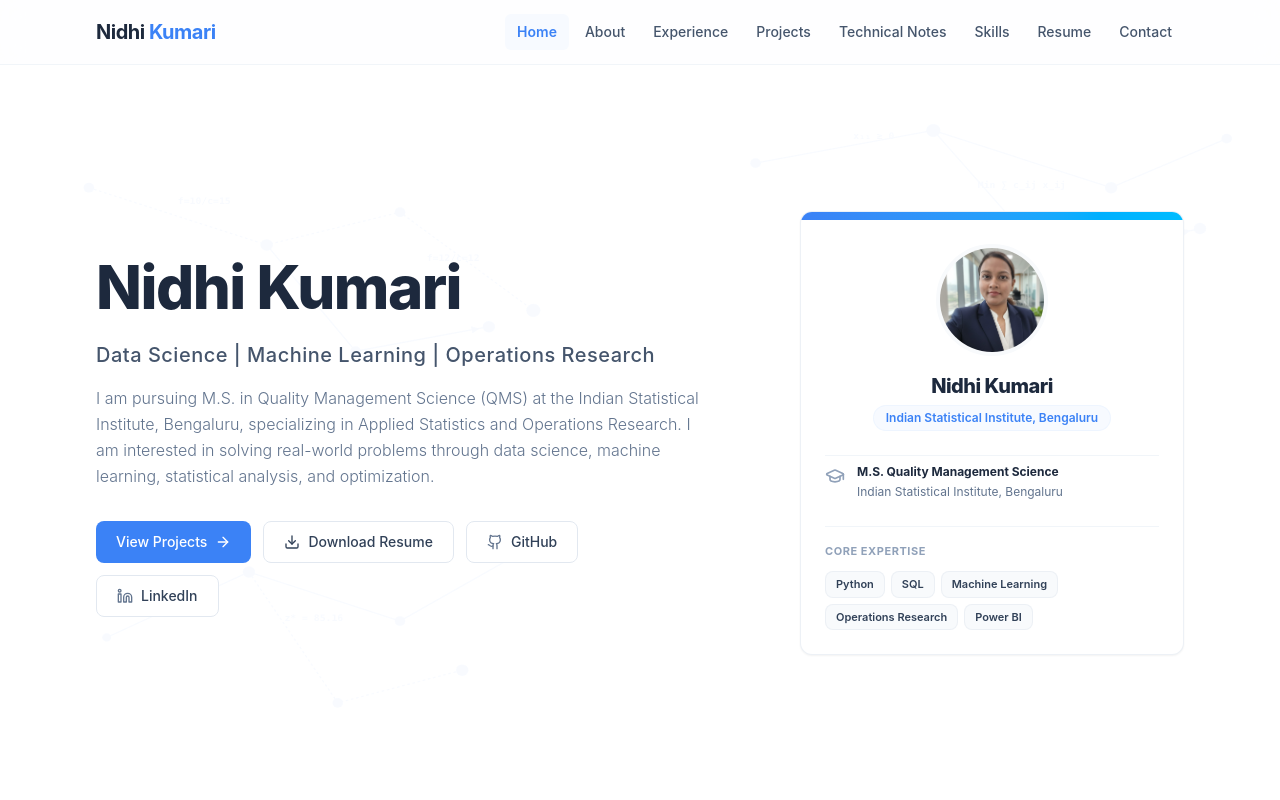
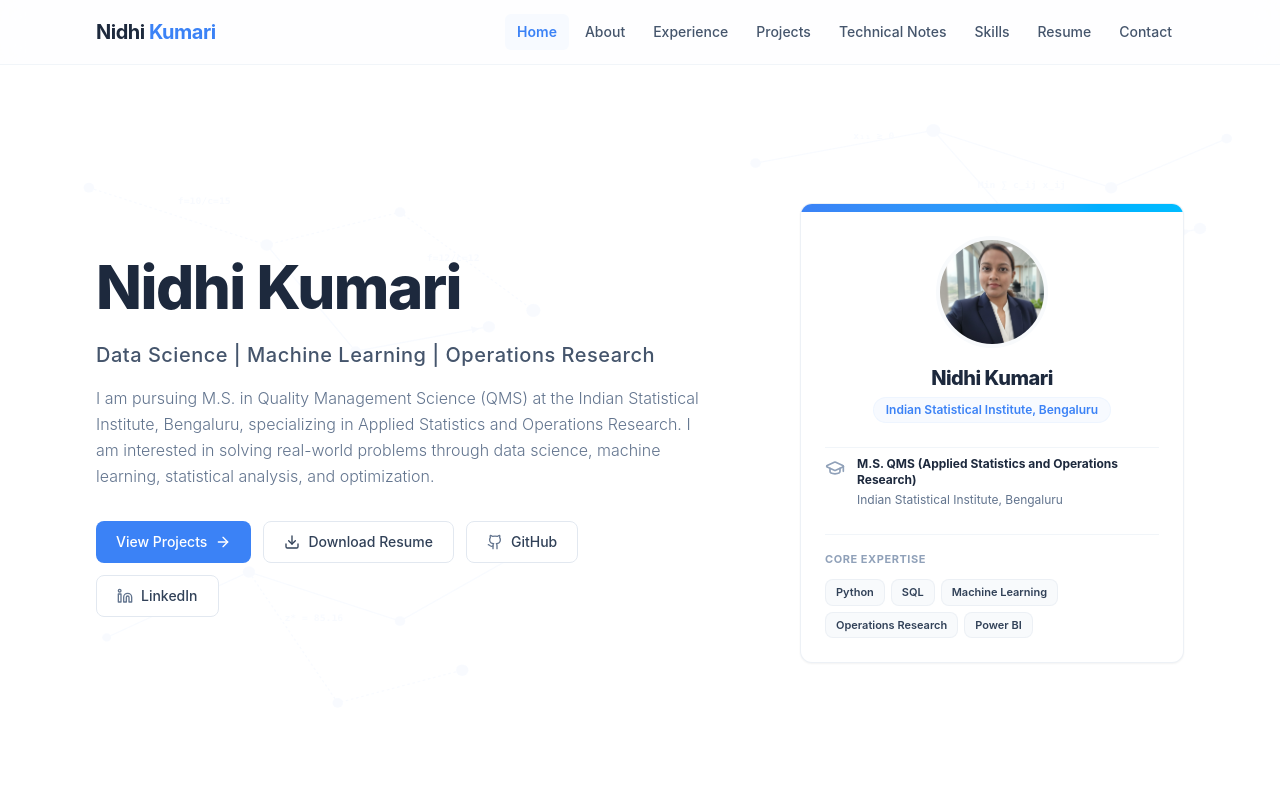
Before and after one commit to Nidhi-2468/portfolio, a React (Vite) app: page / in a window 1280 px wide. Shown: the top 800 px of the page. Built offline with nearby package versions, Linux system fonts and the light colour scheme.

Commit message:
Update portfolio introduction

```diff
--- a/src/pages/Home.tsx
+++ b/src/pages/Home.tsx
@@ -218,7 +218,7 @@ export const Home: React.FC = () => {
                 <div className="flex gap-3">
                   <GraduationCap className="h-5 w-5 text-slate-400 shrink-0 mt-0.5" />
                   <div className="space-y-0.5">
-                    <p className="font-bold text-slate-800 text-xs">M.S. Quality Management Science</p>
+                    <p className="font-bold text-slate-800 text-xs">M.S. QMS (Applied Statistics and Operations Research)</p>
                     <p className="text-slate-500 text-xs leading-relaxed">Indian Statistical Institute, Bengaluru</p>
                   </div>
                 </div>
```
